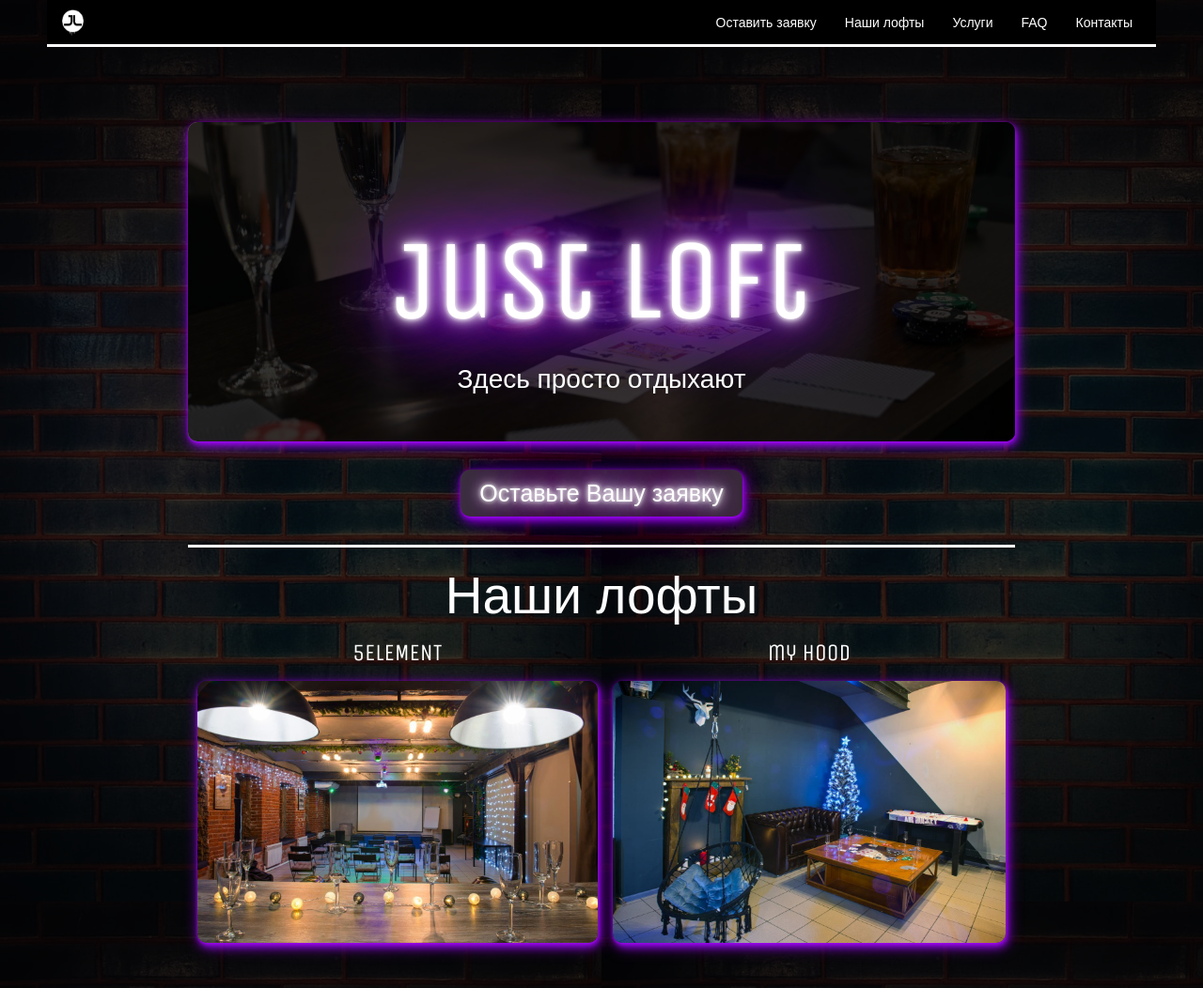
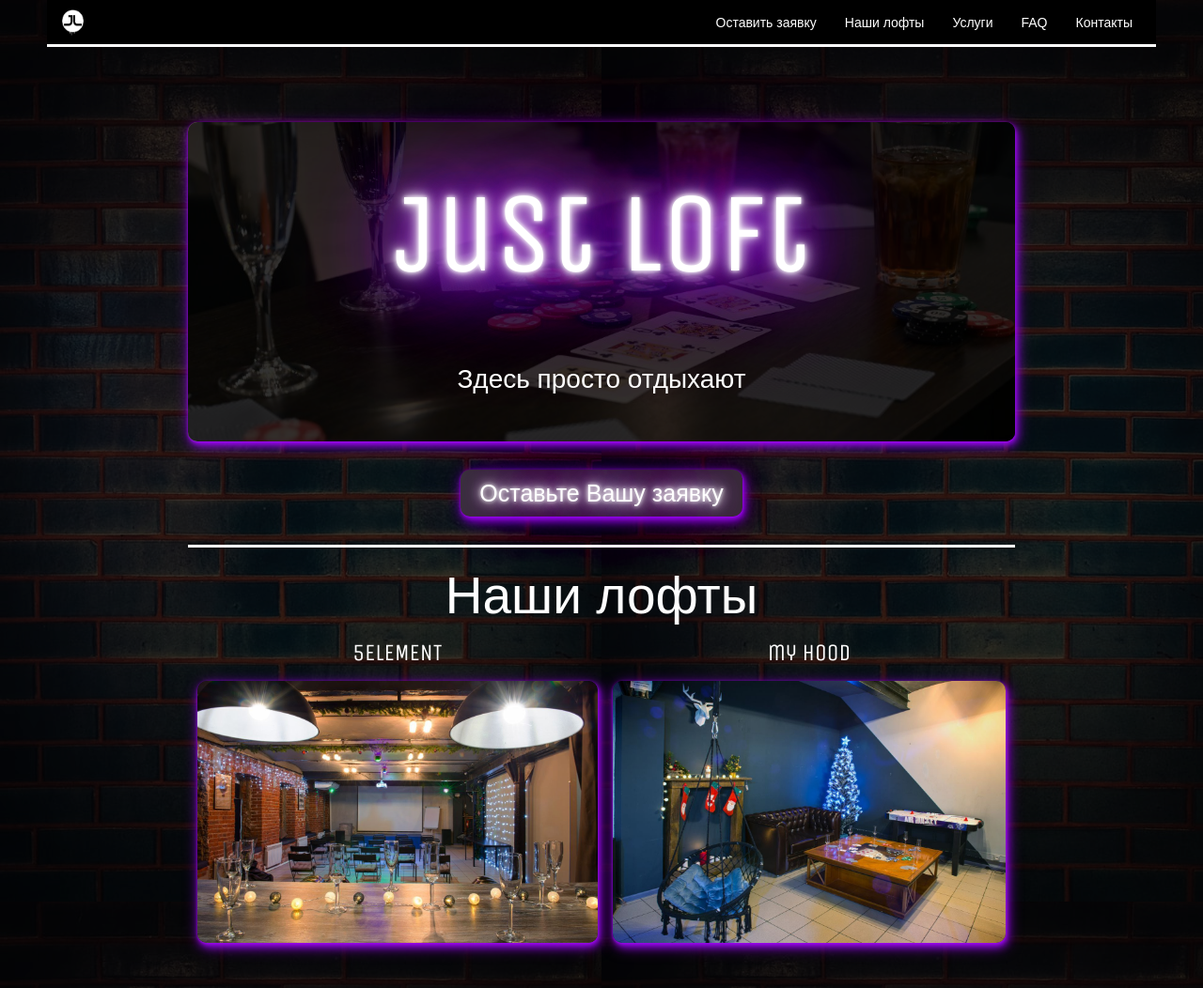
Before and after one commit to F0biYA/Just-Loft, a React app in the folder just-loft/: page / in a window 1280 px wide. Shown: the top 1052 px of the page at 94% size. Built offline with nearby package versions, Linux system fonts and the light colour scheme.

Commit message:
fix title

```diff
--- a/just-loft/src/components/NavMenu/NavMenu.css
+++ b/just-loft/src/components/NavMenu/NavMenu.css
@@ -9,13 +9,13 @@
   visibility: hidden;
   transition: visibility .5s, opacity 1s ease-in-out;
   margin: 0 auto;
-
+  z-index: 2;
 }
 
 .navMenu_open {
   opacity: 1;
   visibility: visible;
-  z-index: 2;
+
 }
 
 .navMenu__container {
@@ -28,6 +28,7 @@
   justify-content: center;
   align-items: center;
   width: 100%;
+
 }
 
 .navMenu__container__close-button {
--- a/just-loft/src/components/Promo/Promo.css
+++ b/just-loft/src/components/Promo/Promo.css
@@ -7,7 +7,7 @@
     background-repeat: no-repeat;
     background-position: center;
     margin: 10px auto;
-    padding: 100px 0 0 0;
+    /* padding: 100px 0 0 0; */
     display: flex;
     flex-direction: column;
     align-items: center;
@@ -22,14 +22,20 @@
 
 .promo__cover {
     width: 100%;
+    height: 100%;
     border-radius: 10px;
     background: rgba(0, 0, 0, 0.8);
     /* background-color: rgba(0, 0, 0 .7); */
     min-height: calc(340px);
-    position: absolute;
+    /* position: absolute; */
     height: calc(100% - 6px);
     z-index: 0;
     top:0;
+    display: flex;
+    flex-direction: column;
+    text-align: center;
+    align-items: center;
+    justify-content: center;
 }
 
 .promo__link {
@@ -39,10 +45,10 @@
 
 .promo__title {
     margin: 0;
-    padding: 0;
+    padding: 0 0 50px;
     font-size: 120px;
     font-weight: 400;
-    z-index: 4;
+    z-index: 1;
     color: rgb(255, 255, 255);
     font-family: 'UnicaOne';
 }
--- a/just-loft/src/components/Promo/Promo.js
+++ b/just-loft/src/components/Promo/Promo.js
@@ -5,10 +5,10 @@
 
     return (
         <section id='промо' className='promo'>
-            <div className='promo__cover'></div>
+            <div className='promo__cover'>
             {/* <div className='promo__logo'></div> */}
             <h1 className='promo__title neonText'>JuSt LOFt</h1>
-            <h2 className='promo__subtitle'>Здесь просто отдыхают</h2>
+            <h2 className='promo__subtitle'>Здесь просто отдыхают</h2></div>
 
         </section>
     )
```
